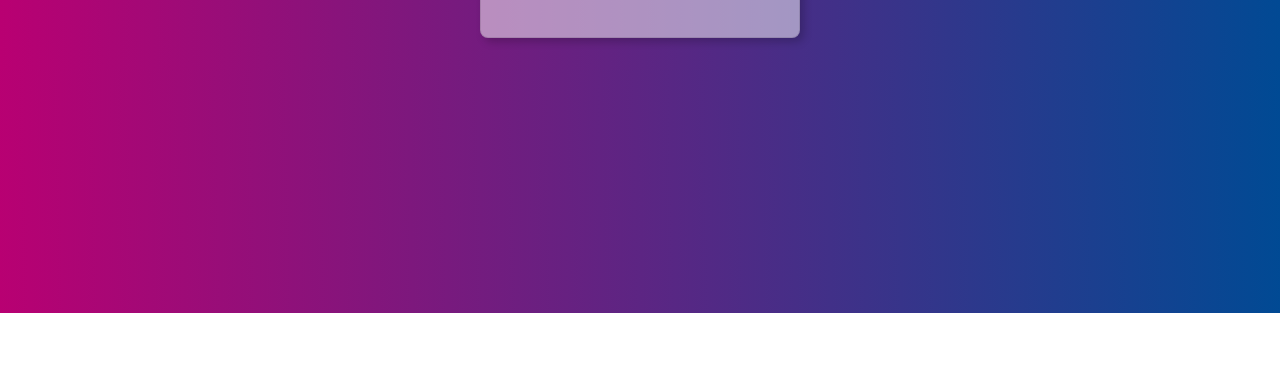
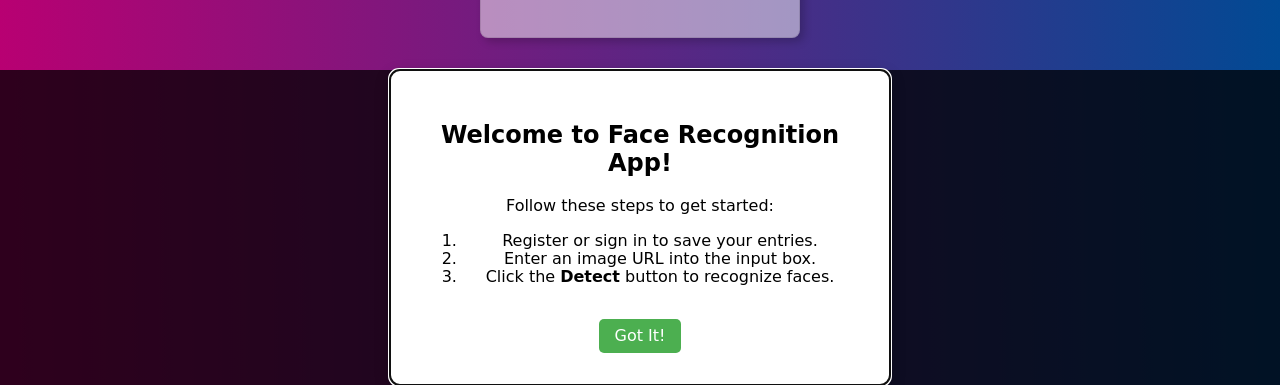
Before and after one commit to szbillyang/Face-Recognition, a React (Create React App) app: page / in a window 1280 px wide. Shown: the part 487-872 px from the top of the page. Before the commit the page ends 800 px from the top, so only its background shows below. Built offline with nearby package versions, Linux system fonts and the light colour scheme.

Commit message:
add instructions

```diff
--- a/package.json
+++ b/package.json
@@ -11,6 +11,7 @@
     "particles-bg": "^2.5.5",
     "react": "^18.3.1",
     "react-dom": "^18.3.1",
+    "react-modal": "^3.16.1",
     "react-parallax-tilt": "^1.7.253",
     "react-responsive": "^10.0.0",
     "react-scripts": "^5.0.1",
--- a/src/App.js
+++ b/src/App.js
@@ -8,6 +8,7 @@
 import ImageLinkForm from './components/ImageLinkForm/ImageLinkForm';
 import Rank from './components/Rank/Rank';
 import { ToastContainer, toast } from 'react-toastify';
+import Instruction from './components/Instruction/Instruction';
 import 'react-toastify/dist/ReactToastify.css';
 import './App.css';
 
@@ -122,6 +123,7 @@
     const { isSignedIn, imageUrl, route, box } = this.state;
     return (
       <div className="App">
+        <Instruction />
         <ParticlesBg type="square" bg={true} />
         <Navigation isSignedIn={isSignedIn} onRouteChange={this.onRouteChange} />
         <ToastContainer position="top-center"/>
--- a/src/components/ImageLinkForm/ImageLinkForm.js
+++ b/src/components/ImageLinkForm/ImageLinkForm.js
@@ -5,11 +5,11 @@
   return (
     <div>
       <p className='f3 yellow'>
-        {'This will detect the face in your image link.'}
+        {'Enter an image URL below and click "Detect" to see face recognition results.(e.g., https://upload.wikimedia.org/wikipedia/commons/thumb/2/2a/Human_faces.jpg/1200px-Human_faces.jpg)'}
       </p>
       <div className='center'>
         <div className='form center pa4 br3 shadow-5'>
-          <input className='f4 pa2 w-70 center' type='tex' onChange={onInputChange}/>
+          <input className='f4 pa2 w-70 center' type='text' placeholder="Enter an image URL" onChange={onInputChange}/>
           <button
             className='w-30 grow f4 link ph3 pv2 dib white bg-light-purple'
             onClick={onButtonSubmit}
--- /dev/null
+++ b/src/components/Instruction/Instruction.css
@@ -0,0 +1,30 @@
+.modal-overlay {
+    background-color: rgba(0, 0, 0, 0.75);
+    display: flex;
+    align-items: center;
+    justify-content: center;
+  }
+
+  .modal-content {
+    background: white;
+    padding: 2rem;
+    max-width: 500px;
+    width: 90%;
+    border-radius: 10px;
+    box-shadow: 0px 5px 15px rgba(0, 0, 0, 0.3);
+    text-align: center;
+  }
+
+  .modal-button {
+    padding: 0.5rem 1rem;
+    background-color: #4caf50;
+    color: white;
+    border: none;
+    border-radius: 5px;
+    cursor: pointer;
+    margin-top: 1rem;
+  }
+
+  .modal-button:hover {
+    background-color: #45a049;
+  }
--- /dev/null
+++ b/src/components/Instruction/Instruction.js
@@ -0,0 +1,33 @@
+import React, { useState } from 'react';
+import Modal from 'react-modal';
+import './Instruction.css';
+
+// Set the app root element for accessibility
+Modal.setAppElement('#root');
+
+const Instruction = () => {
+  const [modalIsOpen, setModalIsOpen] = useState(true);
+
+  return (
+    <Modal
+      isOpen={modalIsOpen}
+      onRequestClose={() => setModalIsOpen(false)}
+      contentLabel="Instructions Modal"
+      className="modal-content"
+      overlayClassName="modal-overlay"
+    >
+      <h2>Welcome to Face Recognition App!</h2>
+      <p>Follow these steps to get started:</p>
+      <ol>
+        <li>Register or sign in to save your entries.</li>
+        <li>Enter an image URL into the input box.</li>
+        <li>Click the <strong>Detect</strong> button to recognize faces.</li>
+      </ol>
+      <button className="modal-button" onClick={() => setModalIsOpen(false)}>
+        Got It!
+      </button>
+    </Modal>
+  );
+};
+
+export default Instruction;
```
Also changed, not shown: 1 other file (tests, documents, lock files or other folders).
